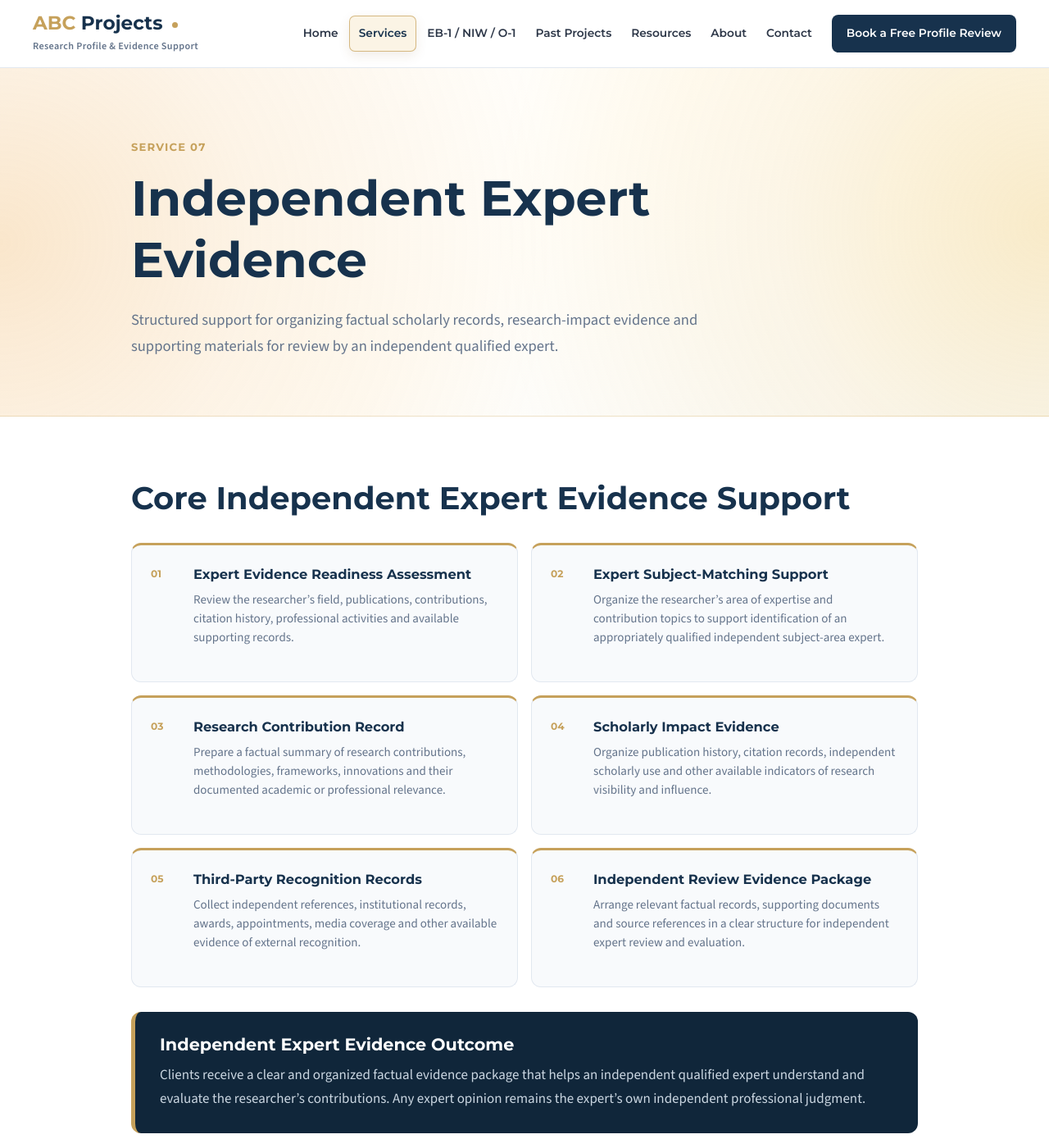
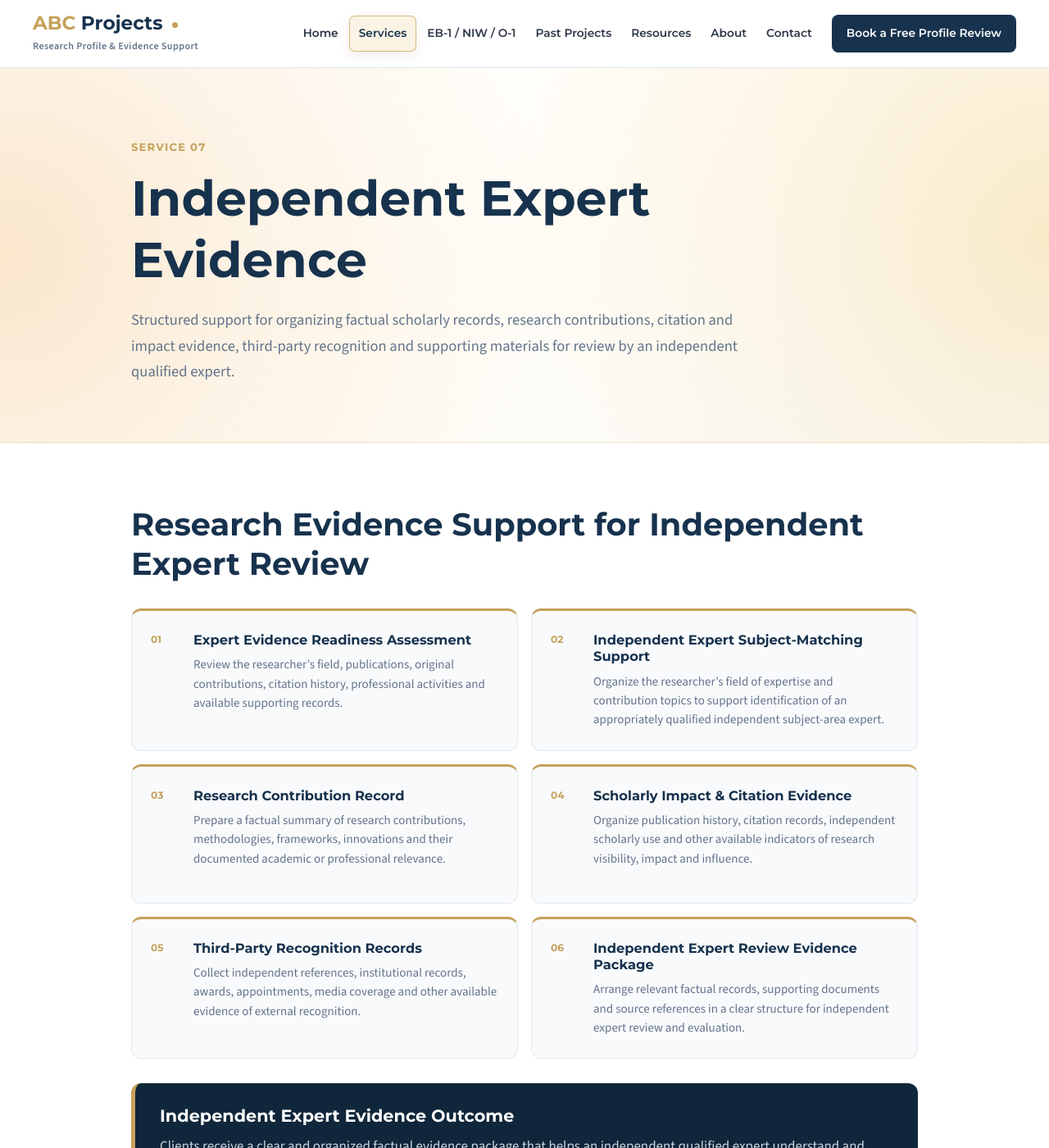
Before and after one commit to uprightpub/abcprojects, a Jekyll site: the page built from services/expert-opinion/index.html, in a window 1280 px wide and 1400 px high. Shown: the whole window at 82% size. Built offline with Jekyll 4.4.1, drawn with Linux system fonts in a browser that asks for light colours.

Commit message:
Optimize Independent Expert Evidence page SEO

```diff
--- a/services/expert-opinion/index.html
+++ b/services/expert-opinion/index.html
@@ -1,9 +1,57 @@
 ---
 layout: default
-title: "Independent Expert Evidence"
-description: "Professional support for organizing factual research records, contribution evidence, scholarly impact and supporting materials for independent expert evaluation."
-custom_css: "/assets/css/service-subpage.css?v=3"
+title: "Independent Expert Evidence Support"
+description: "Organize research contributions, scholarly impact, third-party recognition and factual supporting records for independent expert review with ABC Projects."
+permalink: /services/expert-opinion/
+custom_css: /assets/css/service-subpage.css?v=3
 ---
+
+<script type="application/ld+json">
+{
+  "@context": "https://schema.org",
+  "@graph": [
+    {
+      "@type": "Service",
+      "@id": "https://abcprojects.org/services/expert-opinion/#service",
+      "name": "Independent Expert Evidence Support",
+      "serviceType": "Research and Scholarly Evidence Organization for Independent Expert Review",
+      "url": "https://abcprojects.org/services/expert-opinion/",
+      "description": "Structured support for organizing factual research contributions, scholarly impact, third-party recognition and supporting records for review by an independent qualified expert.",
+      "provider": {
+        "@id": "https://abcprojects.org/#organization"
+      },
+      "audience": {
+        "@type": "Audience",
+        "audienceType": "Researchers, academics and professionals"
+      }
+    },
+    {
+      "@type": "BreadcrumbList",
+      "@id": "https://abcprojects.org/services/expert-opinion/#breadcrumb",
+      "itemListElement": [
+        {
+          "@type": "ListItem",
+          "position": 1,
+          "name": "Home",
+          "item": "https://abcprojects.org/"
+        },
+        {
+          "@type": "ListItem",
+          "position": 2,
+          "name": "Services",
+          "item": "https://abcprojects.org/services/"
+        },
+        {
+          "@type": "ListItem",
+          "position": 3,
+          "name": "Independent Expert Evidence",
+          "item": "https://abcprojects.org/services/expert-opinion/"
+        }
+      ]
+    }
+  ]
+}
+</script>
 
 <!-- =========================================================
      SERVICE INTRODUCTION
@@ -22,9 +70,9 @@
     </h1>
 
     <p>
-      Structured support for organizing factual scholarly records,
-      research-impact evidence and supporting materials for review
-      by an independent qualified expert.
+      Structured support for organizing factual scholarly records, research contributions,
+      citation and impact evidence, third-party recognition and supporting materials for
+      review by an independent qualified expert.
     </p>
 
   </div>
@@ -41,7 +89,7 @@
   <div class="container service-page-container">
 
     <h2>
-      Core Independent Expert Evidence Support
+      Research Evidence Support for Independent Expert Review
     </h2>
 
 
@@ -63,9 +111,8 @@
           </h3>
 
           <p>
-            Review the researcher’s field, publications, contributions,
-            citation history, professional activities and available
-            supporting records.
+            Review the researcher’s field, publications, original contributions,
+            citation history, professional activities and available supporting records.
           </p>
 
         </div>
@@ -84,13 +131,12 @@
         <div>
 
           <h3>
-            Expert Subject-Matching Support
+            Independent Expert Subject-Matching Support
           </h3>
 
           <p>
-            Organize the researcher’s area of expertise and contribution
-            topics to support identification of an appropriately qualified
-            independent subject-area expert.
+            Organize the researcher’s field of expertise and contribution topics to
+            support identification of an appropriately qualified independent subject-area expert.
           </p>
 
         </div>
@@ -113,9 +159,8 @@
           </h3>
 
           <p>
-            Prepare a factual summary of research contributions,
-            methodologies, frameworks, innovations and their
-            documented academic or professional relevance.
+            Prepare a factual summary of research contributions, methodologies,
+            frameworks, innovations and their documented academic or professional relevance.
           </p>
 
         </div>
@@ -134,13 +179,12 @@
         <div>
 
           <h3>
-            Scholarly Impact Evidence
+            Scholarly Impact &amp; Citation Evidence
           </h3>
 
           <p>
-            Organize publication history, citation records,
-            independent scholarly use and other available indicators
-            of research visibility and influence.
+            Organize publication history, citation records, independent scholarly use
+            and other available indicators of research visibility, impact and influence.
           </p>
 
         </div>
@@ -163,9 +207,8 @@
           </h3>
 
           <p>
-            Collect independent references, institutional records,
-            awards, appointments, media coverage and other available
-            evidence of external recognition.
+            Collect independent references, institutional records, awards, appointments,
+            media coverage and other available evidence of external recognition.
           </p>
 
         </div>
@@ -184,13 +227,12 @@
         <div>
 
           <h3>
-            Independent Review Evidence Package
+            Independent Expert Review Evidence Package
           </h3>
 
           <p>
-            Arrange relevant factual records, supporting documents
-            and source references in a clear structure for independent
-            expert review and evaluation.
+            Arrange relevant factual records, supporting documents and source references
+            in a clear structure for independent expert review and evaluation.
           </p>
 
         </div>
@@ -212,10 +254,9 @@
       </h2>
 
       <p>
-        Clients receive a clear and organized factual evidence package
-        that helps an independent qualified expert understand and
-        evaluate the researcher’s contributions. Any expert opinion
-        remains the expert’s own independent professional judgment.
+        Clients receive a clear and organized factual evidence package that helps an
+        independent qualified expert understand and evaluate the researcher’s contributions.
+        Any expert opinion remains the expert’s own independent professional judgment.
       </p>
 
     </div>
@@ -234,9 +275,8 @@
   <div class="container service-page-navigation-inner">
 
 
-    <a
-      class="service-nav-all"
-      href="{{ '/services/editorial-leadership/' | relative_url }}">
+    <a class="service-nav-all"
+       href="{{ '/services/editorial-leadership/' | relative_url }}">
 
       <span>
         Previous Service
@@ -249,9 +289,8 @@
     </a>
 
 
-    <a
-      class="service-nav-center"
-      href="{{ '/services/' | relative_url }}">
+    <a class="service-nav-center"
+       href="{{ '/services/' | relative_url }}">
 
       <span>
         All Services
@@ -264,9 +303,8 @@
     </a>
 
 
-    <a
-      class="service-nav-next"
-      href="{{ '/services/original-contributions/' | relative_url }}">
+    <a class="service-nav-next"
+       href="{{ '/services/original-contributions/' | relative_url }}">
 
       <span>
         Next Service
```
